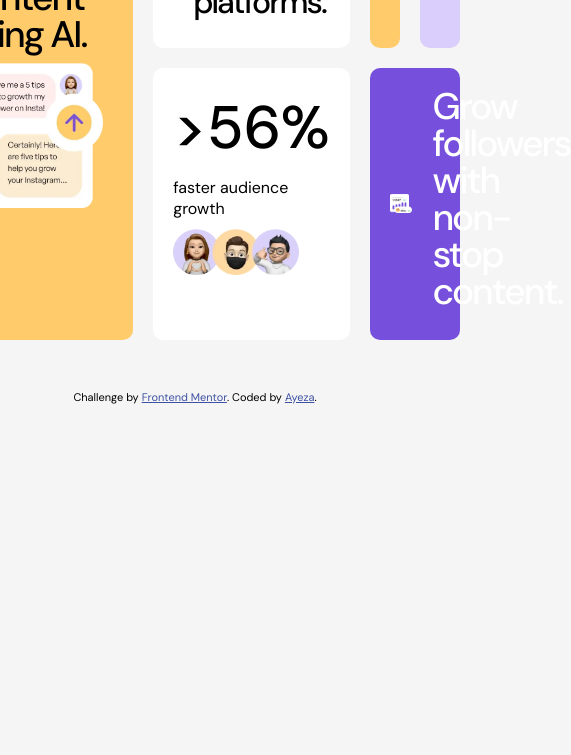
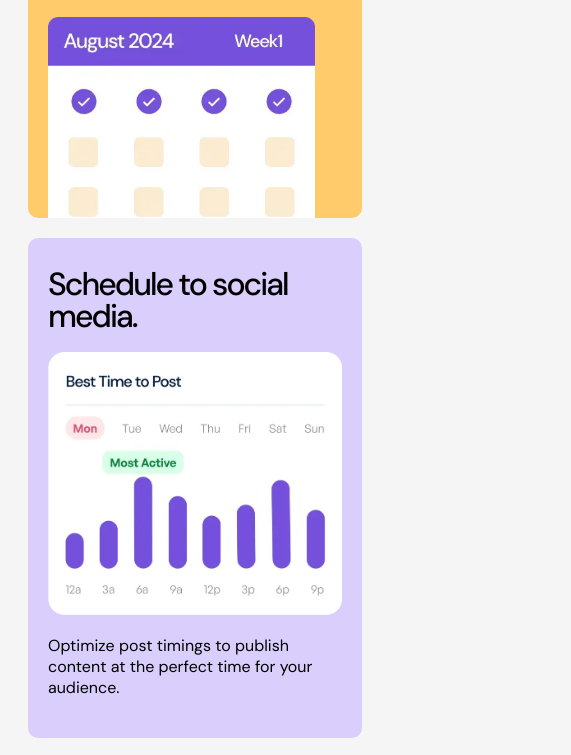
Before and after one commit to ayezabashir/bento-grid, a plain HTML site: page index.html in a window 390 px wide. Shown: the part 873-1628 px from the top of the page, 571 px wide, since content can reach past the window. Before the commit the page ends 1285 px from the top, so only its background shows below. Drawn offline with Linux system fonts and the light colour scheme.

Commit message:
responsiveness

```diff
--- a/assets/styles.css
+++ b/assets/styles.css
@@ -220,3 +220,54 @@ p {
 .attribution a {
   color: hsl(228, 45%, 44%);
 }
+
+@media screen and (max-width: 786px) {
+  main {
+    margin: 40px 20px;
+  }
+  .grid {
+    grid-template-columns: repeat(1, 1fr);
+  }
+  .card {
+    grid-column: unset;
+    grid-row: unset;
+  }
+  .card.card-2 h3 {
+    padding-left: 0;
+  }
+  .card.card-3 img,
+  .card.card-4 img {
+    position: unset;
+    transform: translate(0, 0);
+  }
+  .card.card-3 img {
+    margin: 20px;
+    margin-bottom: 0;
+  }
+  .card.card-4 {
+    padding: 30px 20px;
+  }
+  .card.card-4 img {
+    width: 100%;
+  }
+  .card.card-5 {
+    flex-direction: column;
+    padding: 40px;
+    align-items: center;
+    justify-content: center;
+    text-align: center;
+  }
+  .card.card-5 img {
+    width: 100%;
+  }
+  .card.card-7 {
+    align-items: start;
+  }
+  .card-7 img {
+    width: 70%;
+    text-align: left;
+  }
+  .card-8 {
+    gap: 20px;
+  }
+}
```
